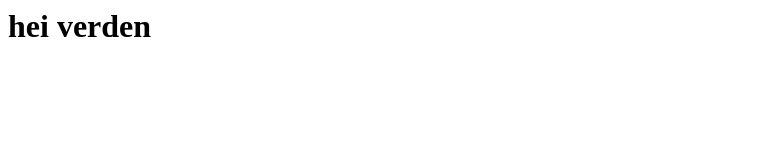
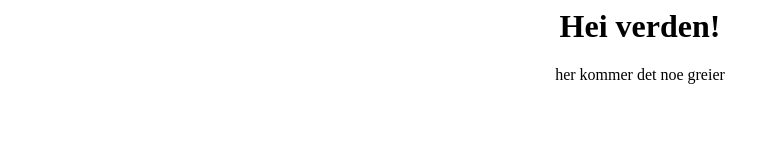
Before and after one commit to nietsrot/Nietsrot.github.io, a plain HTML site: page index.html in a window 1280 px wide. Shown: the whole page, without its empty margins (0-780 px from the left). Drawn offline with Linux system fonts and the light colour scheme.

Commit message:
Update index.html

```diff
--- a/index.html
+++ b/index.html
@@ -1,5 +1,8 @@
 <html>
   <body>
-    <h1>hei verden</h1>
+    <center>
+      <h1>Hei verden!</h1>
+      <p>her kommer det noe greier</p>
+    </center>
   </body>
 </html>
```
